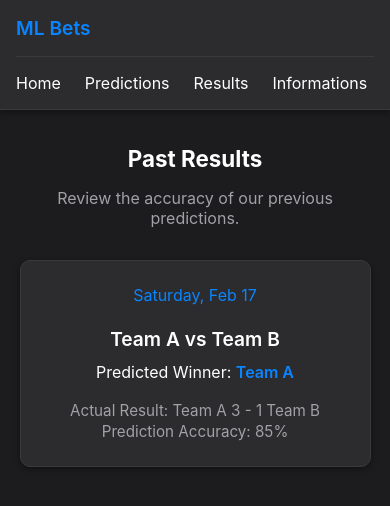
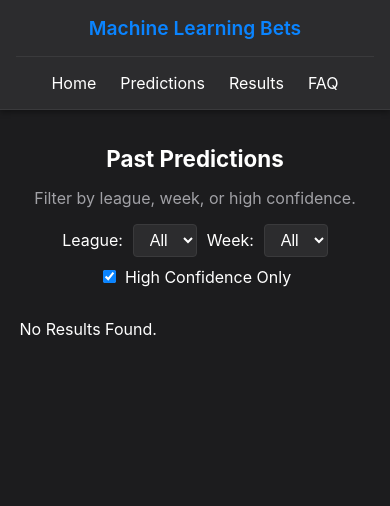
Before and after one commit to LinusPiorkowsky/BetAI, a Flask app: page /results in a window 390 px wide. Shown: the top 506 px of the page. Run offline with Flask 3, Linux system fonts and the light colour scheme.

Commit message:
Refactor CSS styles and HTML templates for mobile compatibility and center alignment

```diff
--- a/app.py
+++ b/app.py
@@ -2,7 +2,7 @@
 import glob
 import pandas as pd
 from datetime import datetime, timedelta
-from flask import Flask, render_template
+from flask import Flask, render_template, request
 
 app = Flask(__name__)
 
@@ -379,8 +379,101 @@
 
 @app.route("/results")
 def results():
-    """Placeholder for your results page."""
-    return render_template("results.html")
+    """
+    Display Past Results in 'card' style, with final bet logic & correctness.
+    """
+    df = load_all_result_files()
+    if df is None or df.empty:
+        return render_template("results.html", results=None, leagues=[], weeks=[])
+
+    # -------------------------------------------------------------------------
+    # APPLY YOUR get_final_bet & is_bet_correct LOGIC HERE, so we don't modify
+    # load_all_result_files() at all.
+    # -------------------------------------------------------------------------
+    # 1) Standardize 'Prediction'/'Actual_Result' if needed
+    if "Prediction" in df.columns:
+        df["Prediction"] = df["Prediction"].astype(str).str.strip().str.upper()
+    if "Actual_Result" in df.columns:
+        df["Actual_Result"] = df["Actual_Result"].astype(str).str.strip().str.upper()
+
+    # 2) Convert High_conf to numeric if it exists
+    if "High_conf" in df.columns:
+        df["High_conf"] = pd.to_numeric(df["High_conf"], errors="coerce").fillna(0).astype(int)
+    else:
+        df["High_conf"] = 0
+
+    # 3) Define your logic for final bet
+    def get_final_bet(row):
+        """
+        Same logic as provided:
+        - If 'Prediction' == 'H' => '1X' if prob_h <= 0.6 else 'H'
+        - If 'Prediction' == 'D' => '1X' if (prob_h+prob_d)>(prob_d+prob_a), else 'X2'
+        - If 'Prediction' == 'A' => 'A' if high_conf == 1, else 'X2'
+        """
+        prediction = row.get("Prediction", "")
+        prob_h = row.get("Prob_H", 0.0)
+        prob_d = row.get("Prob_D", 0.0)
+        prob_a = row.get("Prob_A", 0.0)
+        high_conf = row.get("High_conf", 0)
+
+        if prediction == "H":
+            return "1X" if prob_h <= 0.6 else "H"
+        elif prediction == "D":
+            if (prob_h + prob_d) > (prob_d + prob_a):
+                return "1X"
+            else:
+                return "X2"
+        elif prediction == "A":
+            return "A" if high_conf == 1 else "X2"
+        return None
+
+    # 4) Apply the final bet logic
+    df["FinalBet"] = df.apply(get_final_bet, axis=1)
+
+    # 5) Correctness logic
+    def is_bet_correct(actual_result, final_bet):
+        """
+        - If actual == H => correct if final_bet in [H, 1X]
+        - If actual == D => correct if final_bet in [D, 1X, X2]
+        - If actual == A => correct if final_bet in [A, X2]
+        """
+        if pd.isna(actual_result) or pd.isna(final_bet):
+            return False
+        if actual_result == "H":
+            return final_bet in ["H", "1X"]
+        elif actual_result == "D":
+            return final_bet in ["D", "1X", "X2"]
+        elif actual_result == "A":
+            return final_bet in ["A", "X2"]
+        return False
+
+    df["BetCorrect"] = df.apply(
+        lambda row: is_bet_correct(row.get("Actual_Result"), row.get("FinalBet")),
+        axis=1
+    )
+
+    # 6) Create a 'Week' column if you want to filter
+    df["Week"] = df["Date"].dt.isocalendar().week
+
+    # sort by Date and Time backwards (most recent first)
+    df = df.sort_values(by=["Date", "Time"], ascending=False)
+
+    # 7) Gather unique leagues/weeks for filtering
+    leagues = sorted(df["Div"].dropna().unique())
+    weeks = sorted(df["Week"].dropna().unique())
+
+    HomeTeam = df["HomeTeam"].tolist()
+    AwayTeam = df["AwayTeam"].tolist()
+
+    # Finally, pass the updated DataFrame to your template
+    return render_template(
+        "results.html",
+        results=df,
+        leagues=leagues,
+        weeks=weeks,
+        HomeTeam=HomeTeam,
+        AwayTeam=AwayTeam,
+    )
 
 @app.route("/informations")
 def informations():
--- a/static/css/style.css
+++ b/static/css/style.css
@@ -50,6 +50,7 @@
     font-weight: 600;
     font-size: 1.2rem;
     color: var(--accent-color);
+    text-align: center;
     /* no margin-bottom by default, but you can add if you want more space */
   }
 
@@ -65,6 +66,8 @@
     padding-top: var(--spacing);
     border-top: 1px solid var(--border-color);
     flex-wrap: wrap; /* if links get too wide, they can wrap */
+    justify-content: center;
+    text-align: center;
   }
 
   /* Individual nav links */
@@ -379,3 +382,10 @@
   line-height: 1.4;
   color: var(--primary-text);
 }
+.result-card.correct {
+  border: 2px solid #2ecc71; /* green border */
+}
+
+.result-card.wrong {
+  border: 2px solid #e74c3c; /* red border */
+}
--- a/templates/predictions.html
+++ b/templates/predictions.html
@@ -15,7 +15,7 @@
       <a href="{{ url_for('index') }}">Home</a>
       <a href="{{ url_for('predictions') }}">Predictions</a>
       <a href="{{ url_for('results') }}">Results</a>
-      <a href="{{ url_for('informations') }}">Informations</a>
+      <a href="{{ url_for('informations') }}">FAQ</a>
     </div>
   </nav>
 
@@ -44,8 +44,8 @@
 
       <label for="high-conf">
         <input type="checkbox" id="high-conf">
-        High Confidence
-        <span class="tooltip" data-tooltip="High Confidence means that the prediction has a high probability of being correct.">?</span>
+        High Confidence Predictions
+        {#<span class="tooltip" data-tooltip="High Confidence means that the prediction has a high probability of being correct.">?</span> #}
       </label>
     </div>
   </header>
--- a/templates/results.html
+++ b/templates/results.html
@@ -1,52 +1,147 @@
+<!-- templates/results.html -->
 <!DOCTYPE html>
 <html lang="en">
 <head>
   <meta charset="UTF-8" />
-  <meta name="viewport" content="width=device-width, initial-scale=1.0"/>
   <title>ML Bets - Results</title>
-  <!-- Link to CSS -->
-  <link rel="stylesheet" href="{{ url_for('static', filename='css/style.css') }}" />
+  <link rel="stylesheet" href="{{ url_for('static', filename='css/style.css') }}">
+  <meta name="viewport" content="width=device-width, initial-scale=1.0">
 </head>
 <body>
-  <!-- Navigation -->
+  <!-- Navbar -->
   <nav>
-    <div class="nav-left">ML Bets</div>
+    <div class="nav-left">Machine Learning Bets</div>
     <div class="nav-right">
       <a href="{{ url_for('index') }}">Home</a>
       <a href="{{ url_for('predictions') }}">Predictions</a>
       <a href="{{ url_for('results') }}">Results</a>
-      <a href="{{ url_for('informations') }}">Informations</a>
+      <a href="{{ url_for('informations') }}">FAQ</a>
     </div>
   </nav>
 
-  <!-- Page Content -->
+  <!-- Page Header -->
   <header>
-    <h2>Past Results</h2>
-    <p class="date-range">Review the accuracy of our previous predictions.</p>
+    <h2>Past Predictions</h2>
+    <p class="date-range">
+      Filter by league, week, or high confidence.
+    </p>
+
+    <!-- Filter Section -->
+    <div class="filters">
+      <!-- League Filter -->
+      <label for="league-select">League:</label>
+      <select id="league-select">
+        <option value="all" selected>All</option>
+        {% for league_code in leagues %}
+          <option value="{{ league_code }}">{{ league_code }}</option>
+        {% endfor %}
+      </select>
+
+      <!-- Week Filter -->
+      <label for="week-select">Week:</label>
+      <select id="week-select">
+        <option value="all" selected>All</option>
+        {% for w in weeks %}
+          <option value="{{ w }}">{{ w }}</option>
+        {% endfor %}
+      </select>
+
+      <!-- High Confidence Filter -->
+      <label for="high-conf">
+        <input type="checkbox" id="high-conf">
+        High Confidence Only
+      </label>
+    </div>
   </header>
 
-  <div class="cards-container">
-    <!-- Example result card -->
-    <div class="prediction-card">
+  <!-- Cards Container -->
+  <div class="cards-container" id="results-container">
+    {% if results is not none and results.shape[0] > 0 %}
+      {% for idx, row in results.iterrows() %}
+        {% set correctness_class = 'correct' if row['BetCorrect'] else 'wrong' %}
+        <div
+          class="prediction-card result-card {{ correctness_class }}"
+          data-league="{{ row['Div'] }}"
+          data-week="{{ row['Week'] }}"
+          data-highconf="{{ row['High_conf'] }}"
+        >
+          <!-- Top Row (Date info) -->
           <div class="card-top">
-        <span>Saturday, Feb 17</span>
+            <span>
+              {% if 'Weekday' in row and row['Weekday'] %}{{ row['Weekday'] }}{% endif %}
+              {% if row['Date'] %} {{ row['Date'].strftime('%d.%m.%Y') }}{% endif %}
+              {% if 'Time' in row and row['Time'] %} {{ row['Time'] }}{% endif %}
+            </span>
           </div>
+
+          <!-- Middle: Home vs Away -->
           <div class="card-middle">
             <div class="matchup">
-          <span>Team A vs Team B</span>
+              {{ row['HomeTeam'] }} vs. {{ row['AwayTeam'] }}
             </div>
             <div class="prediction-info">
-          Predicted Winner: <span class="highlight">Team A</span>
+              <p>
+                <strong>Prediction:</strong> {{ row.get('FinalBet','') }}
+                <br/>
+                <strong>Result:</strong> {{ row.get('Actual_Result','') }}
+                {% if 'Score' in row and row['Score'] %} {{ row['Score'] }}{% endif %}
+                <br/>
+              </p>
             </div>
           </div>
-      <div class="card-bottom">
-        <span>Actual Result: Team A 3 - 1 Team B</span>
-        <br />
-        <span>Prediction Accuracy: 85%</span>
         </div>
+      {% endfor %}
+    {% else %}
+      <p>No Results Found.</p>
+    {% endif %}
   </div>
 
-    <!-- Add more results cards as needed -->
-  </div>
+  <!-- JS for filter -->
+  <script>
+    const leagueSelect = document.getElementById('league-select');
+    const weekSelect = document.getElementById('week-select');
+    const highConfCheckbox = document.getElementById('high-conf');
+    const cards = document.querySelectorAll('.result-card');
+
+    function filterResults() {
+      const selLeague = leagueSelect.value;
+      const selWeek = weekSelect.value;
+      const highConfOnly = highConfCheckbox.checked;
+
+      cards.forEach(card => {
+        const cardLeague = card.getAttribute('data-league');
+        const cardWeek = card.getAttribute('data-week');
+        const cardHighConf = card.getAttribute('data-highconf');
+
+        let show = true;
+
+        // Filter by league
+        if (selLeague !== 'all' && cardLeague !== selLeague) {
+          show = false;
+        }
+
+        // Filter by week
+        if (selWeek !== 'all' && cardWeek !== selWeek) {
+          show = false;
+        }
+
+        // Filter by high confidence
+        if (highConfOnly && cardHighConf !== '1') {
+          show = false;
+        }
+
+        card.style.display = show ? 'block' : 'none';
+      });
+    }
+
+    highConfCheckbox.checked = true;
+
+    leagueSelect.addEventListener('change', filterResults);
+    weekSelect.addEventListener('change', filterResults);
+    highConfCheckbox.addEventListener('change', filterResults);
+
+    // Initial filter
+    filterResults();
+  </script>
 </body>
 </html>
```
Also changed, not shown: templates/index.html (+7 -9 lines). Lines whose indentation alone changed are shown as unchanged.
